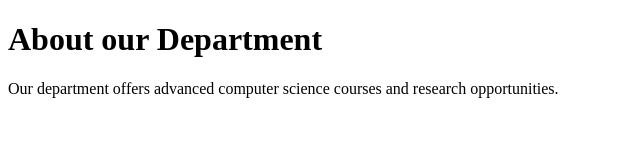
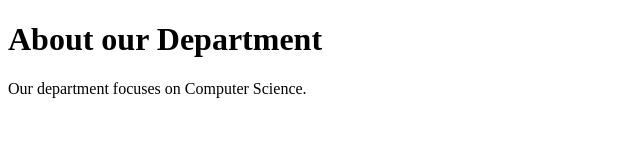
Before and after one commit to nishithaburra11-bot/DepartmentWebsite, a plain HTML site: page about.html in a window 1280 px wide. Shown: the whole page, without its empty margins (0-640 px from the left). Drawn offline with Linux system fonts and the light colour scheme.

Commit message:
Restore previous About page

```diff
--- a/about.html
+++ b/about.html
@@ -7,6 +7,6 @@
 </head>
 <body>
     <h1>About our Department</h1>
-    <p>Our department offers advanced computer science courses and research opportunities.</p>
+    <p>Our department focuses on Computer Science.</p>
 </body>
 </html>
```
